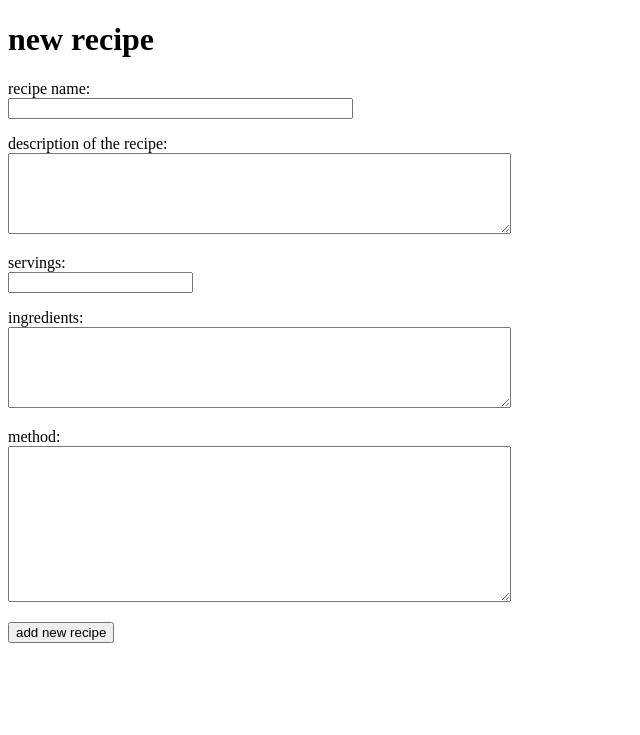
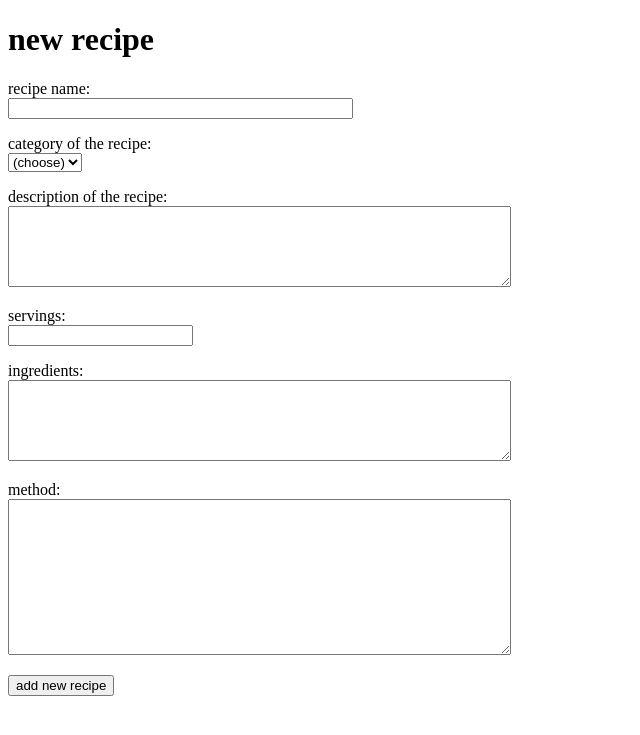
Before and after one commit to makhotai/baking_recipes, a Flask app: page /new_recipe in a window 1280 px wide. Shown: the top 735 px of the page, without its empty margins (0-640 px from the left). Run offline with Flask 3, Linux system fonts and the light colour scheme; the visitor is signed in with stand-in values (Sample User, id 1); data that the repository does not hold is empty.

Commit message:
Add recipe categories

```diff
--- a/app.py
+++ b/app.py
@@ -41,12 +41,14 @@ def show_recipe(recipe_id):
     recipe = recipes.get_recipe(recipe_id)
     if not recipe:
         abort(404)
-    return render_template("show_recipe.html", recipe=recipe)
+    classes = recipes.get_classes(recipe_id)
+    return render_template("show_recipe.html", recipe=recipe, classes=classes)
 
 @app.route("/new_recipe")
 def new_recipe():
     require_login()
-    return render_template("new_recipe.html")
+    classes = recipes.get_class()
+    return render_template("new_recipe.html", classes=classes)
 
 @app.route("/create_recipe", methods=["POST"])
 def create_recipe():
@@ -68,9 +70,10 @@ def create_recipe():
     if not method or len(method) > 3000:
         abort(403)
     user_id = session["user_id"]
+    classes = request.form.getlist("classes")
 
     recipes.add_recipe(title, description_r,
-    servings, ingredients, method, user_id)
+    servings, ingredients, method, user_id, classes)
 
     return redirect("/")
 
--- a/recipes.py
+++ b/recipes.py
@@ -1,12 +1,30 @@
 import db
 
+def get_class():
+    sql = "SELECT title FROM classes ORDER BY id"
+    result = db.query(sql)
+    classes = []
+    for res in result:
+        classes.append(res["title"])
+    return classes
+
 def add_recipe(title, description_r,
-    servings, ingredients, method, user_id):
+    servings, ingredients, method, user_id, classes):
     sql = """INSERT INTO recipes (title, description_r,
     servings, ingredients, method, user_id) VALUES (?, ?, ?, ?, ?, ?)"""
 
     db.execute(sql, [title, description_r,
     servings, ingredients, method, user_id])
+
+    recipe_id = db.last_insert_id()
+
+    sql = """INSERT INTO recipe_classes (recipe_id, title) VALUES (?, ?)"""
+    for title in classes:
+        db.execute(sql, [recipe_id, title])
+
+def get_classes(recipe_id):
+    sql = "SELECT title FROM recipe_classes WHERE recipe_id = ?"
+    return db.query(sql, [recipe_id])
 
 def get_recipes():
     sql = """SELECT id, title FROM recipes ORDER BY id DESC"""
--- a/schema.sql
+++ b/schema.sql
@@ -14,3 +14,14 @@ CREATE TABLE recipes (
     method TEXT,
     user_id INTEGER REFERENCES users
 );
+
+CREATE TABLE classes (
+    id INTEGER PRIMARY KEY,
+    title TEXT
+);
+
+CREATE TABLE recipe_classes (
+    id INTEGER PRIMARY KEY,
+    recipe_id INTEGER REFERENCES recipes,
+    title TEXT
+);
--- a/templates/new_recipe.html
+++ b/templates/new_recipe.html
@@ -8,11 +8,20 @@
 <body>
     <h1> new recipe </h1>
     <form action="/create_recipe" method="post">
-
-    <p>
+      <p>
       recipe name: <br />
       <input type="text" name="title" size="40" maxlength="120" required/>
-    </p>
+      </p>
+
+      <p>
+      category of the recipe: <br />
+      <select name="classes">
+        <option value="">(choose)</option>
+        {% for class in classes %}
+          <option value="{{ class }}">{{ class }}</option>
+        {% endfor %}
+      </select>
+      </p>
 
     <p>
       description of the recipe: <br />
--- a/templates/show_recipe.html
+++ b/templates/show_recipe.html
@@ -7,11 +7,17 @@
 
 <body>
     <h1> {{ recipe.title }} </h1>
+
     {% if session.user_id == recipe.user_id %}
     <p><a href="/edit_recipe/{{ recipe.id }}">edit recipe</a></p>
     <p><a href="/remove_recipe/{{ recipe.id }}">remove recipe</a></p>
     {% endif %}
 
+    {% if classes%}
+    {% for class in classes %}
+    <p> recipe from category: {{ class.title }}</p>
+    {%endfor%}
+    {% endif %}
     <p> author: <a href="/user/{{ recipe.user_id }}">{{ recipe.username }}</a> </p>
     <p>{{ recipe.description_r }} </p>
     <p> servinngs: {{ recipe.servings }} </p>
```
Also changed, not shown: init.sql (added, +7 -0 lines).
